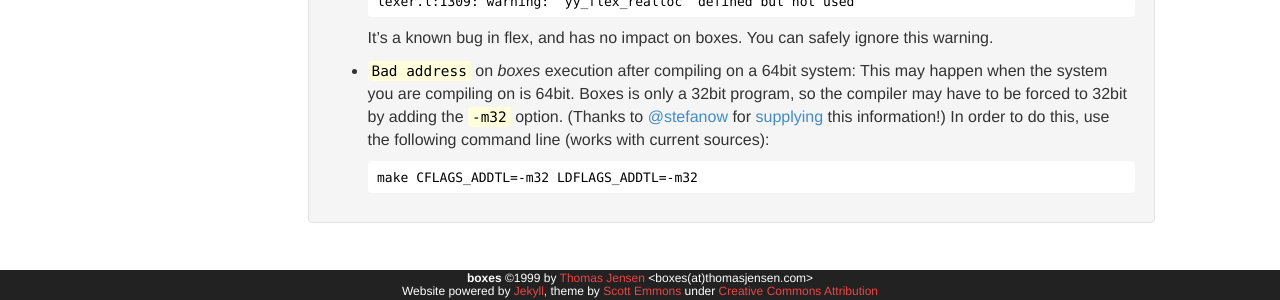
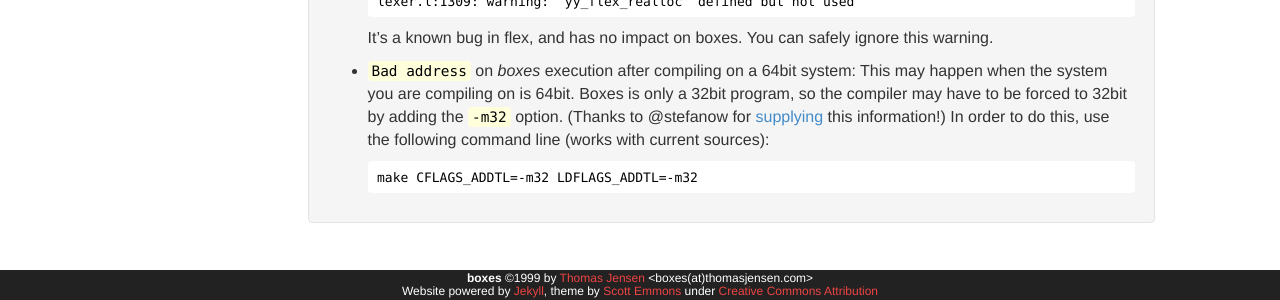
Before and after one commit to ascii-boxes/boxes, a Jekyll site: the page built from docs/faq.html, in a window 1280 px wide and 1251 px high. Shown: the part 948-1248 px from the top of the window. Built offline with Jekyll 4.4.1, drawn with Linux system fonts in a browser that asks for light colours.

Commit message:
Add .atmention class to CSS for at-mentions of GitHub users

```diff
--- a/css/boxes.css
+++ b/css/boxes.css
@@ -62,6 +62,10 @@ blockquote {
     font-style: italic;
 }
 
+.atmention a {  /* at-mentions of github users, e.g. @tsjensen */
+    color: inherit;
+}
+
 pre {
     line-height: 100%;
     word-wrap: normal; /* prevent contents of pre areas from line wrapping */
```
